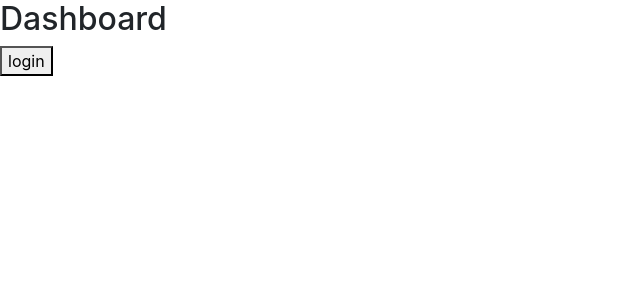
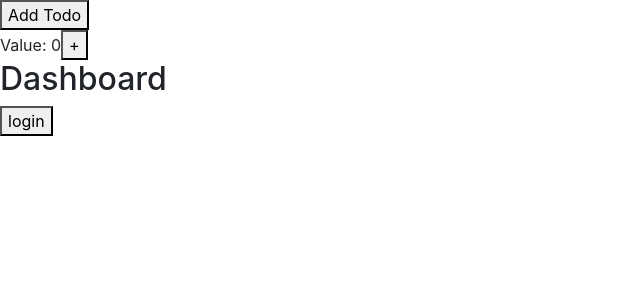
Before and after one commit to rajkumar1191/reacttutor, a React (Create React App) app: page / in a window 1280 px wide. Shown: the top 300 px of the page, without its empty margins (0-640 px from the left). Built offline with nearby package versions, Linux system fonts and the light colour scheme.

Commit message:
callback

```diff
--- a/src/App.js
+++ b/src/App.js
@@ -10,7 +10,7 @@ import { Routes, Route } from "react-router-dom";
 import Dashboard from "./components/dashboard/dashboard";
 import Login from "./components/Login/Login";
 import Navigation from "./components/Navigation/Navigation";
-
+import Counter from './components/Counter/Counter';
 import AuthContext from "./store/auth-context";
 
 // fragments
@@ -58,6 +58,7 @@ function App() {
       {/* <AuthContext.Provider
         value={{ isLoggedIn: isLoggedIn, onLogout: logoutHandler }}
       > */}
+        <Counter />
         <Dashboard />
         {/* <Login /> */}
       {/* </AuthContext.Provider> */}
--- /dev/null
+++ b/src/components/Counter/Counter.js
@@ -0,0 +1,29 @@
+import { useState, useCallback } from "react";
+import Todo from "./Todo";
+
+const Counter = () => {
+  const [counter, setCounter] = useState(0);
+  const [todos, setTodos] = useState([]);
+
+  const incrementHandler = () => {
+    setCounter((c) => c + 1);
+  };
+  const addTodoHandler = useCallback(() => {
+    setTodos((t) => [...t, "todo"]);
+  }, [todos]);
+
+  return (
+    <>
+      <Todo todos={todos} addTodos={addTodoHandler} />
+
+      <br />
+
+      <div>
+        Value: {counter}
+        <button onClick={incrementHandler}>+</button>
+      </div>
+    </>
+  );
+};
+
+export default Counter;
--- /dev/null
+++ b/src/components/Counter/Todo.js
@@ -0,0 +1,19 @@
+import { memo } from "react";
+
+const Todo = (props) => {
+    console.log('todo')
+
+    return(
+        <>
+            {
+                props.todos.map((todo,index)=>{
+                    return <h2 key={index}>{todo}</h2>
+                })
+            }
+
+            <button onClick={props.addTodos}>Add Todo</button>
+        </>
+    )
+}
+
+export default memo(Todo);
```
